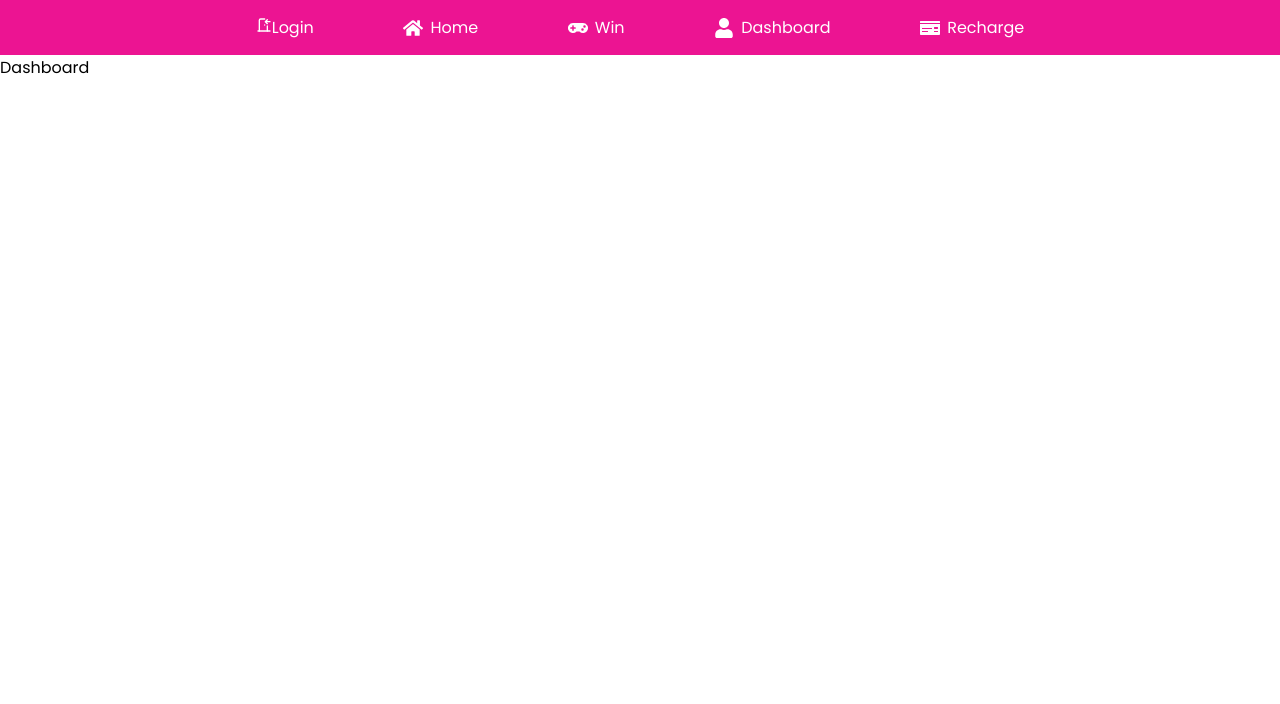
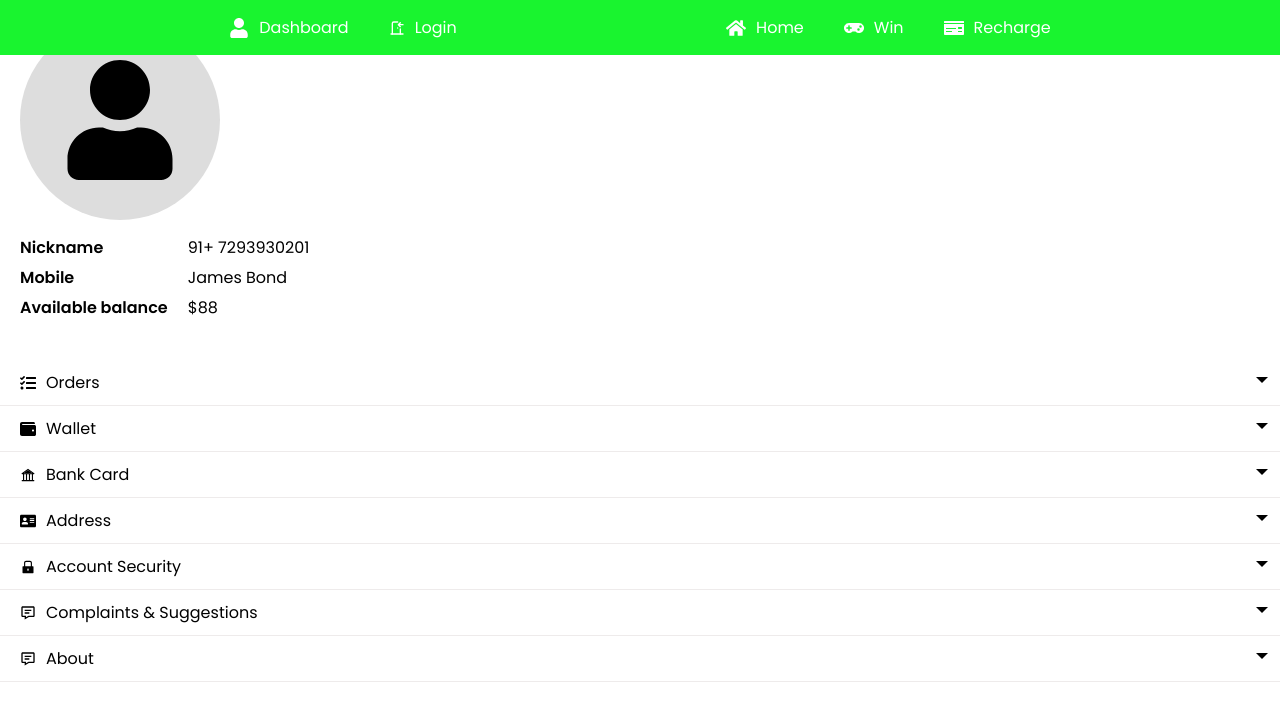
Before and after one commit to udagosh/cooe, a React (Vite) app in the folder apps/frontend/: page /dashboard in a window 1280 px wide. Shown: the top 704 px of the page. Built offline with nearby package versions, Linux system fonts and the light colour scheme; no server answers.

Commit message:
navbar and design improvements

```diff
--- a/apps/frontend/src/App.css
+++ b/apps/frontend/src/App.css
@@ -1,4 +1,9 @@
 @import url("https://fonts.googleapis.com/css2?family=Poppins:wght@100;200;300;400;500;600;700;800;900&display=swap");
+
+:root {
+  --primary: #19f42f;
+  --secondry: black;
+}
 
 * {
   margin: 0;
@@ -11,7 +16,3 @@
   background-color: transparent;
   outline: none;
 }
-
-/* .app {
-  height: 2000px;
-} */
--- a/apps/frontend/src/components/layout/navbar/Navbar.css
+++ b/apps/frontend/src/components/layout/navbar/Navbar.css
@@ -1,33 +1,96 @@
 .navbar {
-  position: sticky;
+  position: fixed;
+  width: 100%;
   top: 0;
   left: 0;
   z-index: 10;
-  background-color: rgb(236, 20, 146);
+  display: flex;
+  align-items: center;
+  justify-content: space-evenly;
+  column-gap: 40px;
+  padding: 15px 0;
+  color: white;
+  background-color: var(--primary);
+}
+
+.navbar .primary-menu-container {
+  display: flex;
+  column-gap: 30px;
+}
+
+.navbar .primary-menu-container .nav-toggle-btn {
+  display: none;
+  margin-left: 10px;
+}
+
+.navbar .primary-menu-container .nav-toggle-btn svg {
+  font-size: 28px;
+  color: white;
 }
 
 .navbar .nav-links-container {
   display: flex;
   align-items: center;
   justify-content: center;
-  column-gap: 7%;
-  /* flex-wrap: wrap; */
-  padding: 15px 0;
+  column-gap: 40px;
 }
 
-nav.navbar ul.nav-links-container li.nav-item a,
-nav.navbar ul.nav-links-container li.nav-item button,
-nav.navbar ul.nav-links-container li.nav-item.user-name {
+.navbar .nav-links-container li.nav-item a,
+.navbar .nav-links-container li.nav-item button {
+  display: flex;
+  align-items: center;
+  column-gap: 10px;
   color: white;
   font-size: 16px;
 }
 
-nav.navbar ul.nav-links-container li.nav-item a {
-  display: flex;
-  align-items: center;
-  column-gap: 7px;
+.navbar .nav-links-container li.nav-item a svg {
+  font-size: 20px;
 }
 
-nav.navbar ul.nav-links-container li.nav-item a svg {
-  font-size: 20px;
+/* Responsive styling for navbar  */
+@media screen and (max-width: 1000px) {
+  .secondry-menu.nav-links-container {
+    display: none;
+  }
+  .secondry-menu.nav-links-container.open {
+    display: flex;
+  }
+  .navbar {
+    height: 100vh;
+    display: block;
+    padding: 0;
+    background-color: transparent;
+  }
+
+  .navbar .primary-menu-container {
+    position: absolute;
+    top: 0;
+    left: 0;
+    width: 100%;
+    z-index: 10;
+    padding: 15px 0;
+    background-color: var(--primary);
+  }
+
+  .navbar .secondry-menu.nav-links-container {
+    height: 100%;
+    position: absolute;
+    top: 50%;
+    left: 0;
+    transform: translateY(-50%);
+    flex-direction: column;
+    row-gap: 20px;
+    align-items: flex-start;
+    padding: 0 15px;
+    background-color: black;
+  }
+  nav.navbar .cover-screen {
+    width: 100%;
+    height: 100%;
+    position: absolute;
+  }
+  .navbar .primary-menu-container .nav-toggle-btn {
+    display: block;
+  }
 }
--- a/apps/frontend/src/components/layout/navbar/Navbar.jsx
+++ b/apps/frontend/src/components/layout/navbar/Navbar.jsx
@@ -2,19 +2,53 @@ import React from "react";
 import { useAuth0 } from "@auth0/auth0-react";
 import { Link } from "react-router-dom";
 
-import { FaUser, FaGamepad, FaHome, FaMoneyCheck } from "react-icons/fa";
+import {
+  FaUser,
+  FaGamepad,
+  FaHome,
+  FaMoneyCheck,
+  FaBars,
+} from "react-icons/fa";
 import { TbDoorEnter, TbDoorExit } from "react-icons/tb";
+import { RxCrossCircled } from "react-icons/rx";
 
 import "./Navbar.css";
+import { useState } from "react";
 
 function Navbar() {
+  const [navState, setNavState] = useState(false);
+  const toggleNav = () => {
+    if (navState) {
+      setNavState(false);
+      return;
+    }
+    setNavState(true);
+  };
   const { loginWithRedirect, isAuthenticated, logout, isLoading, user } =
     useAuth0();
   return (
     <>
       {!isLoading && (
         <nav className="navbar">
-          <ul className="nav-links-container">
+          {navState && <div className="cover-screen" onClick={toggleNav}></div>}
+          <div className="primary-menu-container">
+            <div className="nav-toggle-btn">
+              <button onClick={toggleNav}>
+                {navState ? <RxCrossCircled /> : <FaBars />}
+              </button>
+            </div>
+            <ul className="nav-links-container primary-menu">
+              {isAuthenticated && (
+                <li className="nav-item user-name">
+                  <span>Hello, </span>
+                  {user.name}
+                </li>
+              )}
+              <li className="nav-item">
+                <Link to="/dashboard">
+                  <FaUser /> Dashboard
+                </Link>
+              </li>
               <li className="nav-item">
                 {!isAuthenticated ? (
                   <button
@@ -37,6 +71,13 @@ function Navbar() {
                   </button>
                 )}
               </li>
+            </ul>
+          </div>
+          <ul
+            className={
+              "secondry-menu nav-links-container" + (navState ? " open" : "")
+            }
+          >
             <li className="nav-item">
               <Link to="/">
                 <FaHome /> Home
@@ -49,21 +90,10 @@ function Navbar() {
               </Link>
             </li>
             <li className="nav-item">
-              <Link to="/dashboard">
-                <FaUser /> Dashboard
-              </Link>
-            </li>
-            <li className="nav-item">
               <Link to="/recharge">
                 <FaMoneyCheck /> Recharge
               </Link>
             </li>
-            {isAuthenticated && (
-              <li className="nav-item user-name">
-                <span>Hello, </span>
-                {user.name}
-              </li>
-            )}
           </ul>
         </nav>
       )}
--- /dev/null
+++ b/apps/frontend/src/components/pages/dashboard/Dashboard.css
@@ -0,0 +1,74 @@
+:root {
+  --profile-bg: #dddddd;
+  --nav-item-border: rgb(238, 235, 235);
+  --nav-item-hover-bg: rgb(249 249 249);
+}
+
+.dashboard {
+  display: flex;
+  flex-direction: column;
+  row-gap: 20px;
+}
+
+.dashboard .profile-upper-sectiion {
+  padding: 20px;
+  display: flex;
+  flex-direction: column;
+  row-gap: 15px;
+}
+.dashboard .profile-upper-sectiion .profile-top {
+  display: flex;
+  justify-content: space-between;
+}
+
+.dashboard .profile-upper-sectiion .profile-img {
+  width: 200px;
+  height: 200px;
+  border-radius: 100%;
+  display: flex;
+  align-items: center;
+  justify-content: center;
+  background-color: var(--profile-bg);
+  font-size: 120px;
+}
+
+.dashboard .profile-upper-sectiion .profile-actions {
+  display: flex;
+  column-gap: 20px;
+  justify-content: flex-end;
+  font-size: 25px;
+}
+
+.dashboard .profile-upper-sectiion .profile .profile-details {
+  display: flex;
+  column-gap: 20px;
+}
+
+.profile .profile-details .profile-details-fields,
+.profile .profile-details .profile-details-values {
+  display: flex;
+  flex-direction: column;
+  row-gap: 5px;
+}
+
+.profile .profile-details .profile-details-fields {
+  font-weight: 600;
+}
+
+.profile-navigation-section .profile-nav-item {
+  display: flex;
+  justify-content: space-between;
+  padding: 10px 10px 10px 20px;
+  border-bottom: 1.5px solid var(--nav-item-border);
+  transition: 0.3s;
+}
+
+.profile-navigation-section .profile-nav-item:hover {
+  background-color: var(--nav-item-hover-bg);
+}
+
+.profile-navigation-section .profile-nav-item .profile-nav-item-content {
+  display: flex;
+  column-gap: 10px;
+  align-items: center;
+}
--- a/apps/frontend/src/components/pages/dashboard/Dashboard.jsx
+++ b/apps/frontend/src/components/pages/dashboard/Dashboard.jsx
@@ -1,4 +1,83 @@
-function Dashboard() {
-  return <div>Dashboard</div>;
-}
+import "./Dashboard.css";
+import {
+  FaUser,
+  FaCreditCard,
+  FaEdit,
+  FaGripLines,
+  FaTasks,
+  FaWallet,
+  FaAddressCard,
+} from "react-icons/fa";
+import { GoTriangleDown } from "react-icons/go";
+import { AiFillLock, AiTwotoneBank } from "react-icons/ai";
+import { BiMessageDetail } from "react-icons/bi";
+
+const ProfileNavItem = ({ name, icon }) => {
+  return (
+    <div className="profile-nav-item">
+      <div className="profile-nav-item-content">
+        {icon}
+        <span>{name}</span>
+      </div>
+      <div className="profile-nested-menu">
+        <div className="profile-nested-menu-icon">
+          <GoTriangleDown />
+        </div>
+      </div>
+    </div>
+  );
+};
+
+const Dashboard = () => {
+  return (
+    <div className="dashboard">
+      <div className="profile-upper-sectiion">
+        <div className="profile-top">
+          <div className="profile-img">
+            <FaUser />
+          </div>
+          <div className="profile-actions">
+            <div className="profile-action">
+              <FaCreditCard />
+            </div>
+            <div className="profile-action">
+              <FaEdit />
+            </div>
+            <div className="profile-action">
+              <FaGripLines />
+            </div>
+          </div>
+        </div>
+        <div className="profile">
+          <div className="profile-details">
+            <div className="profile-details-fields">
+              <span className="field">Nickname</span>
+              <span className="field">Mobile</span>
+              <span className="field">Available balance</span>
+            </div>
+            <div className="profile-details-values">
+              <span className="Value">91+ 7293930201</span>
+              <span className="Value">James Bond</span>
+              <span className="Value">$88</span>
+            </div>
+          </div>
+        </div>
+      </div>
+
+      <div className="profile-navigation-section">
+        <ProfileNavItem name={"Orders"} icon={<FaTasks />} />
+        <ProfileNavItem name={"Wallet"} icon={<FaWallet />} />
+        <ProfileNavItem name={"Bank Card"} icon={<AiTwotoneBank />} />
+        <ProfileNavItem name={"Address"} icon={<FaAddressCard />} />
+        <ProfileNavItem name={"Account Security"} icon={<AiFillLock />} />
+        <ProfileNavItem
+          name={"Complaints & Suggestions"}
+          icon={<BiMessageDetail />}
+        />
+        <ProfileNavItem name={"About"} icon={<BiMessageDetail />} />
+      </div>
+    </div>
+  );
+};
+
 export default Dashboard;
--- a/apps/frontend/src/components/pages/home/Home.css
+++ b/apps/frontend/src/components/pages/home/Home.css
@@ -1,5 +1,5 @@
 .amuse-box {
-  background-color: black;
+  background-color: var(--secondry);
   padding: 10px;
 }
 
@@ -21,7 +21,7 @@
 .game {
   display: flex;
   flex-direction: column;
-  border-top: 7px solid #19f42f;
+  border-top: 7px solid var(--primary);
   box-shadow: 0px 4px 20px rgba(0, 0, 0, 0.25);
   border-radius: 5px 5px 0px 0px;
 }
@@ -62,9 +62,9 @@
   text-decoration: none;
   color: white;
   font-weight: 500;
-  background: #19f42f;
+  background: var(--primary);
   box-shadow: 0px 4px 30px rgba(25, 244, 47, 0.5);
-  border: 3px solid #19f42f;
+  border: 3px solid var(--primary);
   border-radius: 4px;
   transition: 0.1s;
 }
@@ -72,7 +72,7 @@
 .game .text .view-btn a:hover {
   background: none;
   box-shadow: none;
-  color: #19f42f;
+  color: var(--primary);
 }
 
 /* Responsive styling  */
--- a/apps/frontend/src/components/pages/home/Home.jsx
+++ b/apps/frontend/src/components/pages/home/Home.jsx
@@ -3,7 +3,7 @@ import "./Home.css";
 
 function Home() {
   return (
-    <>
+    <div className="home">
       <div className="amuse-box">
         <h2>amuse box</h2>
       </div>
@@ -82,7 +82,7 @@ function Home() {
           </div>
         </div>
       </div>
-    </>
+    </div>
   );
 }
 
--- a/apps/frontend/src/components/pages/recharge/Recharge.css
+++ b/apps/frontend/src/components/pages/recharge/Recharge.css
@@ -1,8 +1,6 @@
 :root {
   --warning: #fb8c00;
   --white: white;
-  --headerBackgroundColour: #2692be;
-  --RechargebuttonBackgroundColour: #2692be;
   --pHover: #e0e0e0;
 }
 * {
@@ -26,7 +24,7 @@
   width: 100%;
   height: 80px;
   border-bottom: 4px solid var(--white);
-  background-color: var(--headerBackgroundColour);
+  background-color: var(--secondry);
 }
 .div1 {
   display: inline-block;
@@ -64,7 +62,7 @@
   height: 40px;
   border-radius: 5px;
   border: none;
-  background-color: var(--RechargebuttonBackgroundColour);
+  background-color: var(--primary);
   font-size: 15px;
   color: var(--white);
 }
```
Also changed, not shown: apps/frontend/src/index.css (added). Lines whose indentation alone changed are shown as unchanged.
